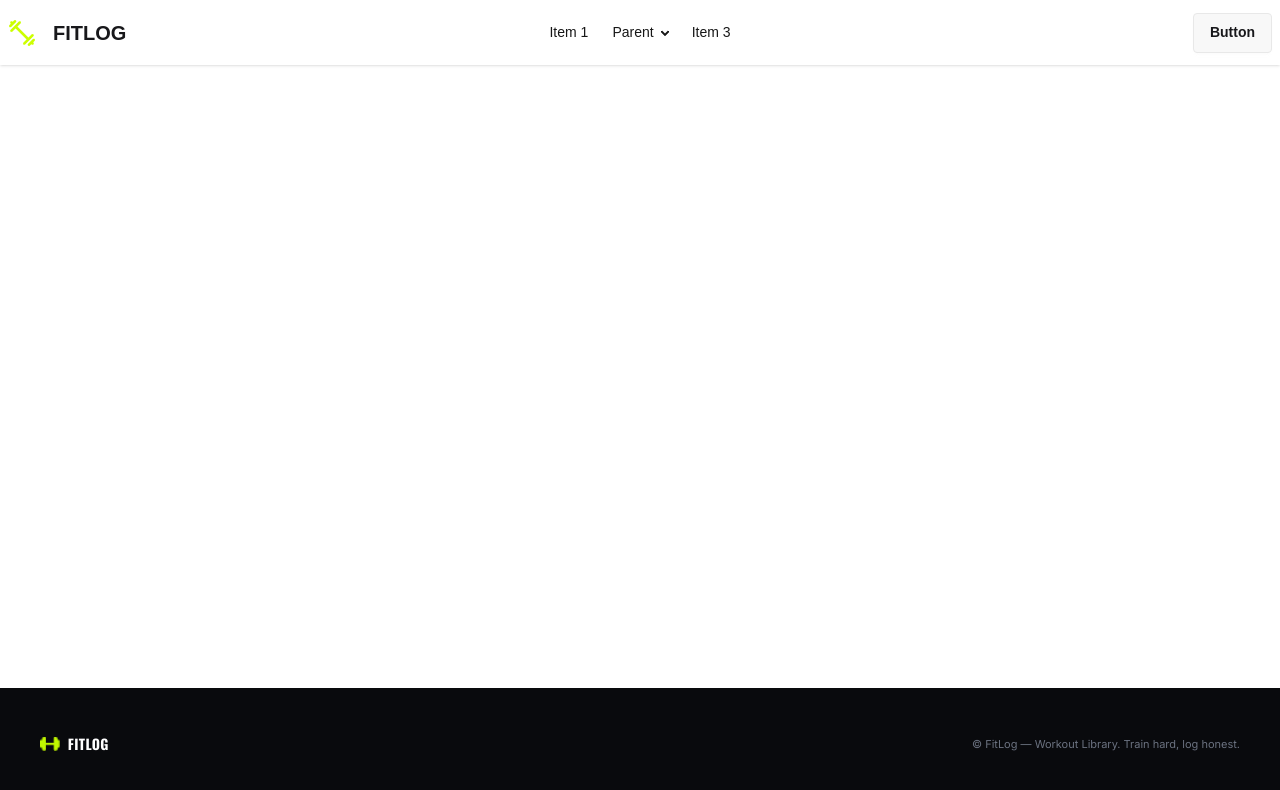
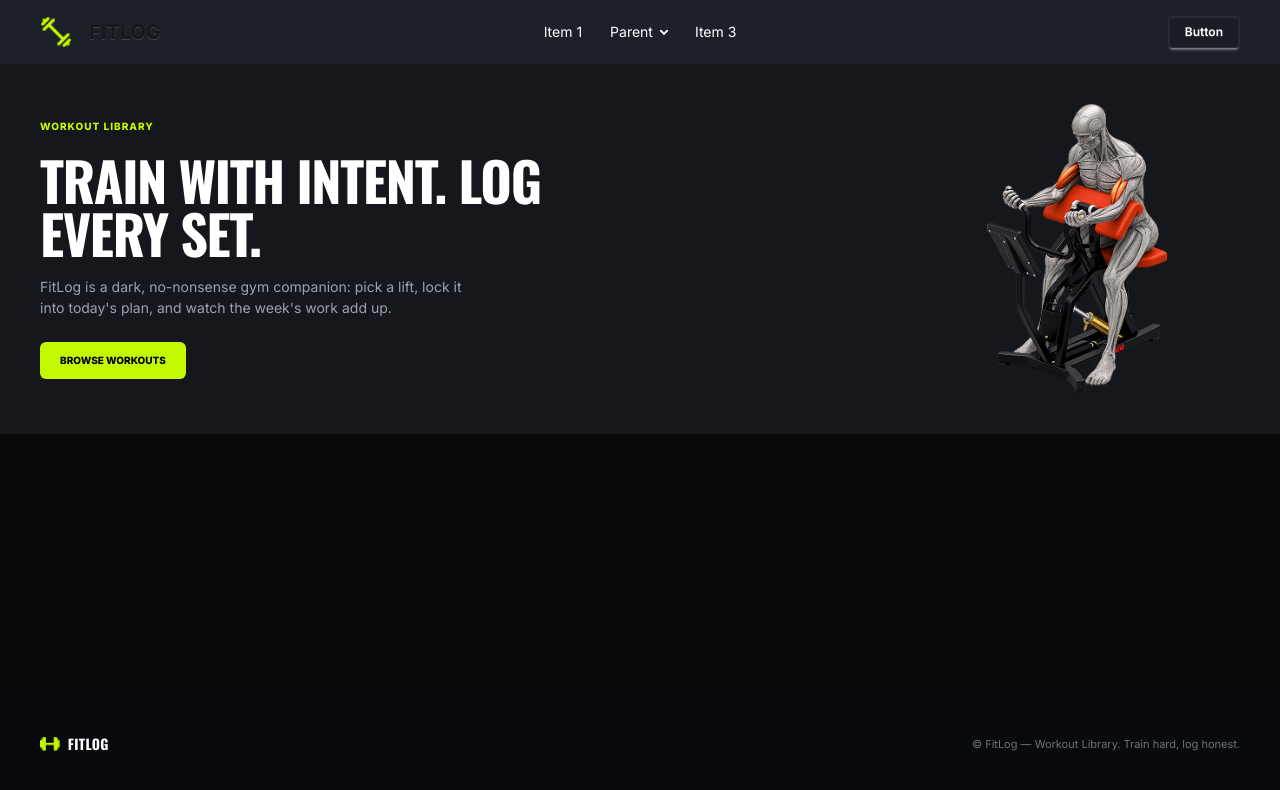
Before and after one commit to kmnayeem/Fit-Log-PH-B14-A6, a Next.js app: page / in a window 1280 px wide. Shown: the top 790 px of the page. Built offline with nearby package versions, Linux system fonts and the light colour scheme.

Commit message:
add hero section

```diff
--- a/src/app/globals.css
+++ b/src/app/globals.css
@@ -3,30 +3,36 @@
 @plugin "daisyui";
 
 :root {
-  --background: #ffffff;
-  --foreground: #171717;
+  --background: #0a0a0a;
+  --foreground: #ededed;
 }
 
 @theme inline {
   --color-background: var(--background);
   --color-foreground: var(--foreground);
 
-  --font-sans: var(--font-geist-sans);
+  --font-sans: var(--font-inter);
   --font-mono: var(--font-geist-mono);
-
   --font-oswald: var(--font-oswald);
   --font-inter: var(--font-inter);
 }
 
-@media (prefers-color-scheme: dark) {
-  :root {
-    --background: #0a0a0a;
-    --foreground: #ededed;
-  }
+* {
+  box-sizing: border-box;
+}
+
+html,
+body {
+  min-height: 100%;
+  margin: 0;
 }
 
 body {
   background: var(--background);
   color: var(--foreground);
-  font-family: Arial, Helvetica, sans-serif;
+  font-family: var(--font-inter), sans-serif;
 }
+
+.font-oswald {
+  font-family: var(--font-oswald), sans-serif;
+}
--- a/src/app/layout.tsx
+++ b/src/app/layout.tsx
@@ -1,6 +1,11 @@
+import type { Metadata } from "next";
+import {
+  Geist,
+  Geist_Mono,
+  Oswald,
+  Inter,
+} from "next/font/google";
 
-import type { Metadata } from "next";
-import { Geist, Geist_Mono, Oswald, Inter } from "next/font/google";
 import "./globals.css";
 import { Toaster } from "react-hot-toast";
 import Navbar from "@/components/Navbar";
@@ -39,20 +44,16 @@ export default function RootLayout({
       lang="en"
       className={`${geistSans.variable} ${geistMono.variable} ${oswald.variable} ${inter.variable} h-full antialiased`}
     >
-      <body className="flex min-h-full flex-col">
-        <nav>
-          <Navbar />
-        </nav>
+      <body className="flex min-h-screen flex-col bg-[#0A0A0A] text-white">
+        <Navbar />
 
-        <main className="flex-1">
+        <main className="w-full flex-1">
           {children}
         </main>
 
         <Toaster />
 
-        <footer className="mt-auto">
-          <Footer />
-        </footer>
+        <Footer />
       </body>
     </html>
   );
--- a/src/app/page.tsx
+++ b/src/app/page.tsx
@@ -1,9 +1,9 @@
-import Image from "next/image";
+import Banner from "@/components/Banner";
 
 export default function Home() {
   return (
-    <div className="flex flex-col flex-1 items-center justify-center bg-zinc-50 font-sans dark:bg-black">
-
+    <div className="min-h-full w-full">
+      <Banner />
     </div>
   );
 }
--- /dev/null
+++ b/src/components/Banner.tsx
@@ -0,0 +1,47 @@
+import React from "react";
+import Image from "next/image";
+import bannerLogo from "@/assets/banner.png";
+
+const Banner = () => {
+  return (
+    <section className="w-full bg-[#15171D] text-white">
+      <div className="mx-auto grid min-h-[370px] w-full max-w-[1504px] grid-cols-1 items-center gap-6 px-4 py-8 sm:px-6 md:grid-cols-[minmax(0,1fr)_300px] md:gap-10 md:px-8 md:py-7 lg:grid-cols-[minmax(0,1fr)_320px] xl:px-10">
+        <div className="order-2 min-w-0 md:order-1">
+          <p className="mb-5 text-[10px] font-extrabold uppercase tracking-[1px] text-[#C2F800]">
+            Workout Library
+          </p>
+
+          <h1 className="font-oswald text-[38px] font-bold uppercase leading-[0.98] tracking-tight sm:text-5xl md:text-[54px]">
+            Train with intent. Log
+            <br />
+            every set.
+          </h1>
+
+          <p className="mt-4 max-w-[440px] text-sm leading-[21px] text-[#9CA3AF]">
+            FitLog is a dark, no-nonsense gym companion: pick a lift, lock it
+            into today&apos;s plan, and watch the week&apos;s work add up.
+          </p>
+
+          <button
+            type="button"
+            className="mt-6 rounded-md bg-[#C2F800] px-5 py-[11px] text-[10px] font-extrabold uppercase text-black transition-colors hover:bg-[#B0E600]"
+          >
+            Browse Workouts
+          </button>
+        </div>
+
+        <div className="order-1 flex items-center justify-center md:order-2">
+          <Image
+            src={bannerLogo}
+            alt="Anatomical athlete exercising on gym equipment"
+            priority
+            sizes="(max-width: 767px) 260px, (max-width: 1023px) 300px, 320px"
+            className="h-[220px] w-full max-w-[260px] object-contain sm:h-[250px] md:h-[290px] md:max-w-[320px]"
+          />
+        </div>
+      </div>
+    </section>
+  );
+};
+
+export default Banner;
--- a/src/components/Navbar.tsx
+++ b/src/components/Navbar.tsx
@@ -1,85 +1,111 @@
 import React from "react";
-import logo from '@/assets/logo.png';
 import Image from "next/image";
+import logo from "@/assets/logo.png";
 
 const Navbar = () => {
   return (
-        <div>
-            <div className="navbar bg-base-100 shadow-sm">
-                <div className="navbar-start">
-                    <div className="dropdown">
-                        <div tabIndex={0} role="button" className="btn btn-ghost lg:hidden">
+    <header className="w-full bg-[#1C2128] text-white">
+      <div className="navbar mx-auto min-h-[62px] w-full max-w-[1504px] px-4 sm:px-6 md:px-8 xl:px-10">
+        <div className="navbar-start gap-1">
+          <div className="dropdown lg:hidden">
+            <button
+              type="button"
+              tabIndex={0}
+              aria-label="Open navigation menu"
+              className="btn btn-ghost btn-sm"
+            >
               <svg
-                                aria-label="Menu"
                 xmlns="http://www.w3.org/2000/svg"
                 className="h-5 w-5"
                 fill="none"
                 viewBox="0 0 24 24"
                 stroke="currentColor"
               >
-                                {" "}
                 <path
                   strokeLinecap="round"
                   strokeLinejoin="round"
-                                    strokeWidth="2"
+                  strokeWidth={2}
                   d="M4 6h16M4 12h8m-8 6h16"
-                                />{" "}
+                />
               </svg>
-                        </div>
+            </button>
+
             <ul
-                            tabIndex={-1}
-                            className="menu menu-sm dropdown-content bg-base-100 rounded-box z-1 mt-3 w-52 p-2 shadow"
+              tabIndex={0}
+              className="menu menu-sm dropdown-content z-50 mt-3 w-52 rounded-box bg-[#1C2128] p-2 shadow-xl"
             >
               <li>
-                                <a>Item 1</a>
-                            </li>
-                            <li>
-                                <a>Parent</a>
-                                <ul className="p-2">
-                                    <li>
-                                        <a>Submenu 1</a>
-                                    </li>
-                                    <li>
-                                        <a>Submenu 2</a>
-                                    </li>
-                                </ul>
-                            </li>
-                            <li>
-                                <a>Item 3</a>
-                            </li>
-                        </ul>
-                    </div>
-                    <Image src={logo} />
-                    <a className="btn btn-ghost text-xl">FITLOG</a>
-                </div>
-                <div className="navbar-center hidden lg:flex">
-                    <ul className="menu menu-horizontal px-1">
-                        <li>
-                            <a>Item 1</a>
+                <a href="#">Item 1</a>
               </li>
               <li>
                 <details>
                   <summary>Parent</summary>
-                                <ul className="p-2 bg-base-100 w-40 z-1">
+                  <ul className="p-2">
                     <li>
-                                        <a>Submenu 1</a>
+                      <a href="#">Submenu 1</a>
                     </li>
                     <li>
-                                        <a>Submenu 2</a>
+                      <a href="#">Submenu 2</a>
                     </li>
                   </ul>
                 </details>
               </li>
               <li>
-                            <a>Item 3</a>
+                <a href="#">Item 3</a>
               </li>
             </ul>
           </div>
+
+          <a href="/" className="flex items-center gap-1">
+            <Image
+              src={logo}
+              alt="FitLog logo"
+              width={32}
+              height={32}
+              priority
+              className="h-8 w-8 object-contain"
+            />
+
+            <span className="btn btn-ghost btn-sm text-xl font-bold">
+              FITLOG
+            </span>
+          </a>
+        </div>
+
+        <div className="navbar-center hidden lg:flex">
+          <ul className="menu menu-horizontal items-center gap-1 px-1 text-sm">
+            <li>
+              <a href="#">Item 1</a>
+            </li>
+            <li>
+              <details>
+                <summary>Parent</summary>
+                <ul className="z-50 w-40 rounded-box bg-[#1C2128] p-2 shadow-xl">
+                  <li>
+                    <a href="#">Submenu 1</a>
+                  </li>
+                  <li>
+                    <a href="#">Submenu 2</a>
+                  </li>
+                </ul>
+              </details>
+            </li>
+            <li>
+              <a href="#">Item 3</a>
+            </li>
+          </ul>
+        </div>
+
         <div className="navbar-end">
-                    <a className="btn">Button</a>
+          <button
+            type="button"
+            className="btn btn-sm border border-[#292D35] bg-[#191D24] px-4 text-white hover:bg-[#292D35]"
+          >
+            Button
+          </button>
         </div>
       </div>
-        </div>
+    </header>
   );
 };
 
```
Lines whose indentation alone changed are shown as unchanged.
